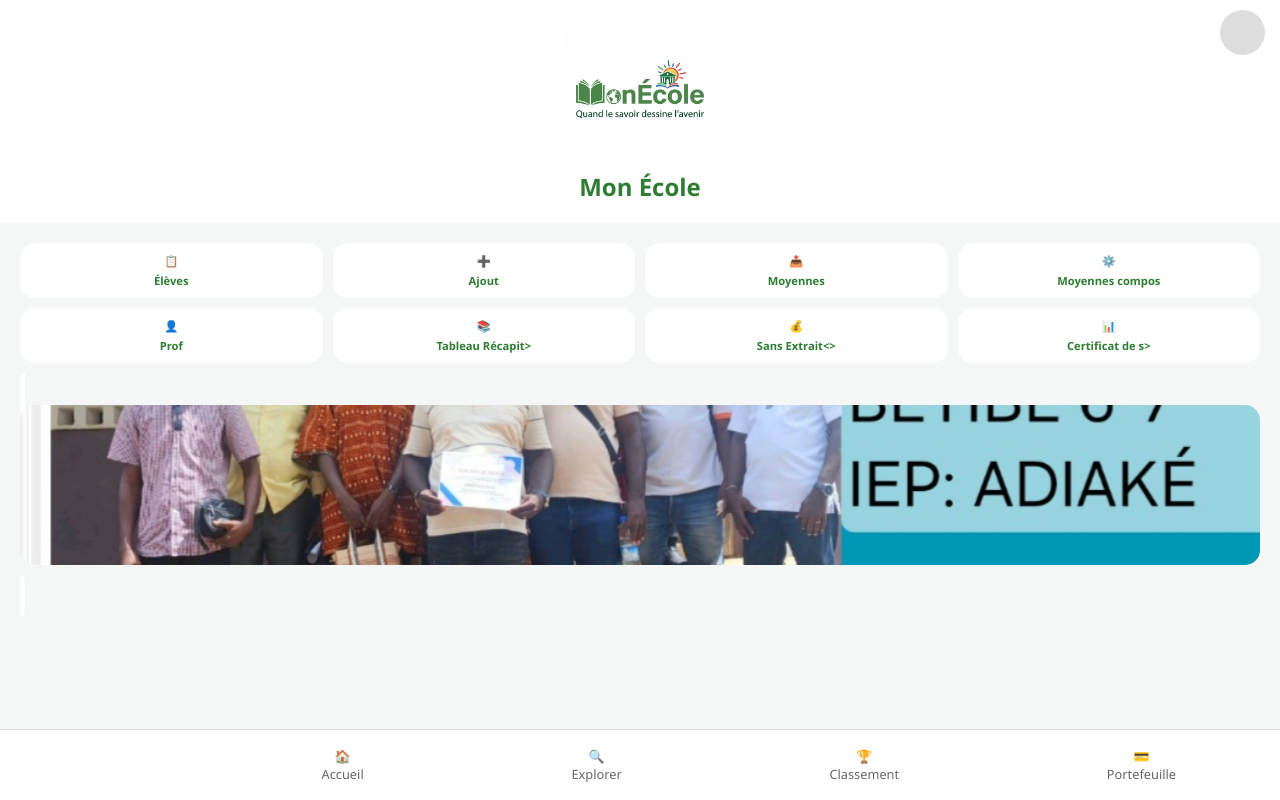
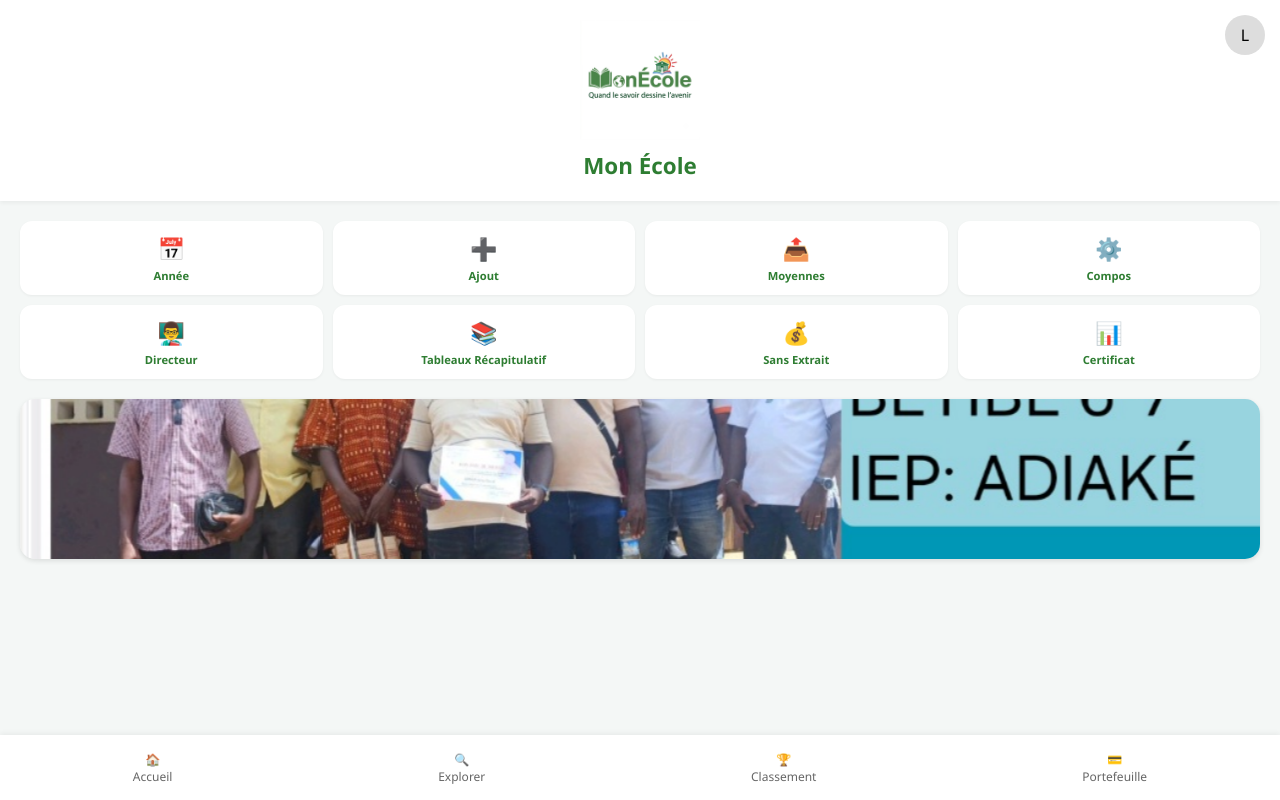
Before and after one commit to lenoble2/Mon_ecole, a website: page accueil.html in a window 1280 px wide. Drawn offline with Linux system fonts and the light colour scheme; no server answers.

Commit message:
ajout accueil

```diff
--- a/accueil.html
+++ b/accueil.html
@@ -8,28 +8,28 @@
         body { font-family: 'Segoe UI', sans-serif; background-color: #f4f7f6; margin: 0; padding: 20px; padding-bottom: 80px; }
 
         /* Header */
-        header { text-align: center; position: relative; padding-top: 20px; padding-bottom: 20px; margin: -20px -20px 20px -20px; background: white; }
+        header { text-align: center; position: relative; padding-top: 20px; padding-bottom: 20px; margin: -20px -20px 20px -20px; background: white; box-shadow: 0 2px 4px rgba(0,0,0,0.05); }
 
         /* Logo */
-        .logo-armoiries { width: 150px; height: auto; display: block; margin: 0 auto 10px; }
+        .logo-armoiries { width: 120px; height: auto; display: block; margin: 0 auto 10px; }
 
-        /* Nom de l'école remonté */
-        h1 { color: #2e7d32; margin: -10px 0 0 0; font-size: 1.5em; }
+        /* Nom de l'école */
+        h1 { color: #2e7d32; margin: 0; font-size: 1.4em; }
 
-        .user-profile { position: absolute; top: 10px; right: 15px; }
-        .profile-pic { width: 45px; height: 45px; background-color: #ddd; border-radius: 50%; display: flex; justify-content: center; align-items: center; }
+        .user-profile { position: absolute; top: 15px; right: 15px; }
+        .profile-pic { width: 40px; height: 40px; background-color: #ddd; border-radius: 50%; display: flex; justify-content: center; align-items: center; }
 
         /* Grille de menus */
         .menu-grid { display: grid; grid-template-columns: repeat(4, 1fr); gap: 10px; margin-bottom: 20px; }
-        .menu-card { background: white; padding: 10px 5px; border-radius: 15px; text-decoration: none; color: #333; text-align: center; }
-        .menu-card:hover { transform: scale(1.05); }
-        .icon { font-size: 20px; margin-bottom: 5px; display: block; }
-        .menu-card span { font-weight: 600; font-size: 0.70em; color: #2e7d32; display: block; }
+        .menu-card { background: white; padding: 12px 5px; border-radius: 12px; text-decoration: none; color: #333; text-align: center; box-shadow: 0 1px 3px rgba(0,0,0,0.05); transition: transform 0.2s; }
+        .menu-card:hover { transform: scale(1.03); }
+        .icon { font-size: 22px; margin-bottom: 5px; display: block; }
+        .menu-card span:last-child { font-weight: 600; font-size: 0.70em; color: #2e7d32; display: block; }
 
         /* Bannière Défilante */
-        .banner-container { width: 100%; height: 160px; overflow: hidden; border-radius: 15px; margin-bottom: 20px; position: relative; }
+        .banner-container { width: 100%; height: 160px; overflow: hidden; border-radius: 15px; margin-bottom: 20px; position: relative; box-shadow: 0 2px 5px rgba(0,0,0,0.1); }
         .banner-track { display: flex; width: 300%; animation: slide 17s infinite; }
-        .banner-track img { width: 33.33%; height: 160px; object-fit: cover; }
+        .banner-track img { width: 33.33%; height: 160px; object-type: cover; object-fit: cover; }
 
         @keyframes slide {
             0% { transform: translateX(0%); }
@@ -39,27 +39,53 @@
         }
 
         /* Barre de navigation bas */
-        .bottom-nav { position: fixed; bottom: 0; left: 0; right: 0; height: 70px; background: white; display: flex; justify-content: space-around; align-items: center; border-top: 1px solid #ddd; }
-        .nav-item { text-decoration: none; color: #666; display: flex; flex-direction: column; align-items: center; font-size: 0.8em; }
+        .bottom-nav { position: fixed; bottom: 0; left: 0; right: 0; height: 65px; background: white; display: flex; justify-content: space-around; align-items: center; box-shadow: 0 -2px 5px rgba(0,0,0,0.05); z-index: 100; }
+        .nav-item { text-decoration: none; color: #666; display: flex; flex-direction: column; align-items: center; font-size: 0.75em; }
     </style>
 </head>
 <body>
 
     <header>
-        <div class="user-profile"><div class="profile-pic"></div></div>
+        <div class="user-profile">
+            <div class="profile-pic">L</div>
+        </div>
         <img src="icon.png" alt="Armoiries" class="logo-armoiries">
         <h1 id="nom-ecole-affiche">Chargement...</h1>
     </header>
 
-<div class="menu-grid">
-        <a href="/annee.html" class="menu-card"><span class="icon">📋</span><span>Élèves</span></>
-        <a href="/ajout_eleve.html" class="menu-card"><span class="icon">➕</span><span>Ajout</sp>
-        <a href="/moyen.html" class="menu-card"><span class="icon">📤</span><span>Moyennes</span>
-        <a href="/compo.html" class="menu-card"><span class="icon">⚙️</span><span>Moyennes compos</span></a>
-        <a href="/prof.html" class="menu-card"><span class="icon"> 👤</span><span>Prof</span></a>
-        <a href="/recap.html" class="menu-card"><span class="icon">📚</span><span>Tableau Récapit>
-        <a href="/sansext.html" class="menu-card"><span class="icon">💰</span><span>Sans Extrait<>
-        <a href="certi.html" class="menu-card"><span class="icon"> 📊</span><span>Certificat de s>
+    <div class="menu-grid">
+        <a href="/annee.html" class="menu-card">
+            <span class="icon">📅</span>
+            <span>Année</span>
+        </a>
+        <a href="/ajout_eleve.html" class="menu-card">
+            <span class="icon">➕</span>
+            <span>Ajout</span>
+        </a>
+        <a href="/moyen.html" class="menu-card">
+            <span class="icon">📤</span>
+            <span>Moyennes</span>
+        </a>
+        <a href="/compo.html" class="menu-card">
+            <span class="icon">⚙️</span>
+            <span>Compos</span>
+        </a>
+        <a href="/prof.html" class="menu-card">
+            <span class="icon">👨‍🏫</span>
+            <span>Directeur</span>
+        </a>
+        <a href="/recap.html" class="menu-card">
+            <span class="icon">📚</span>
+            <span>Tableaux Récapitulatif</span>
+        </a>
+        <a href="/sansext.html" class="menu-card">
+            <span class="icon">💰</span>
+            <span>Sans Extrait</span>
+        </a>
+        <a href="certi.html" class="menu-card">
+            <span class="icon">📊</span>
+            <span>Certificat</span>
+        </a>
     </div>
 
     <div class="banner-container">
```
